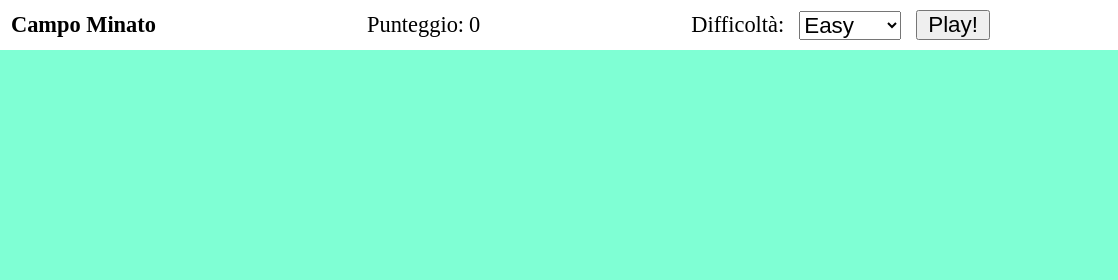
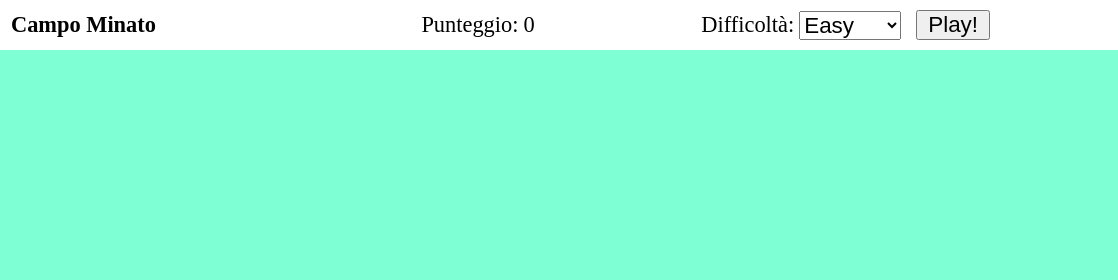
Before and after one commit to AlessandraMarusi/js-campominato-dom, a plain HTML site: page index.html in a window 1280 px wide. Shown: the top 280 px of the page, 162-1280 px from the left. Drawn offline with Linux system fonts and the light colour scheme.

Commit message:
style minor fixes

```diff
--- a/css/style.css
+++ b/css/style.css
@@ -15,14 +15,24 @@
     align-items: center;
     gap: 5px;
     font-size: 1.4rem;
+    width: 30%;
+}
+.headerScore {
+    justify-content: center;
+}
+.headerRight {
+    justify-content: flex-end;
 }
 
 h1, header select, #play {
     font-size: 1.4rem;
+}
+h1 {
     margin-left: 10px;
 }
 #play {
     padding: 0 10px;
+    margin-left: 10px;
 }
 .headerLeft img {
     height: 30px;
```
